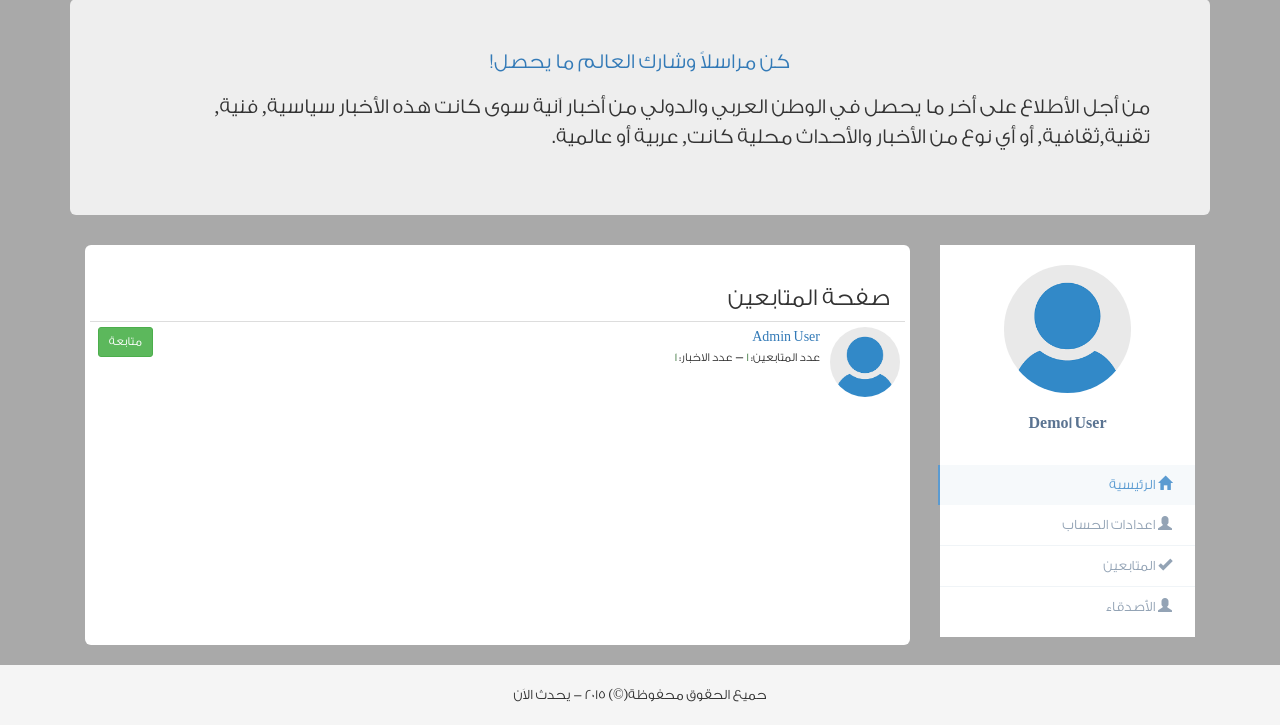
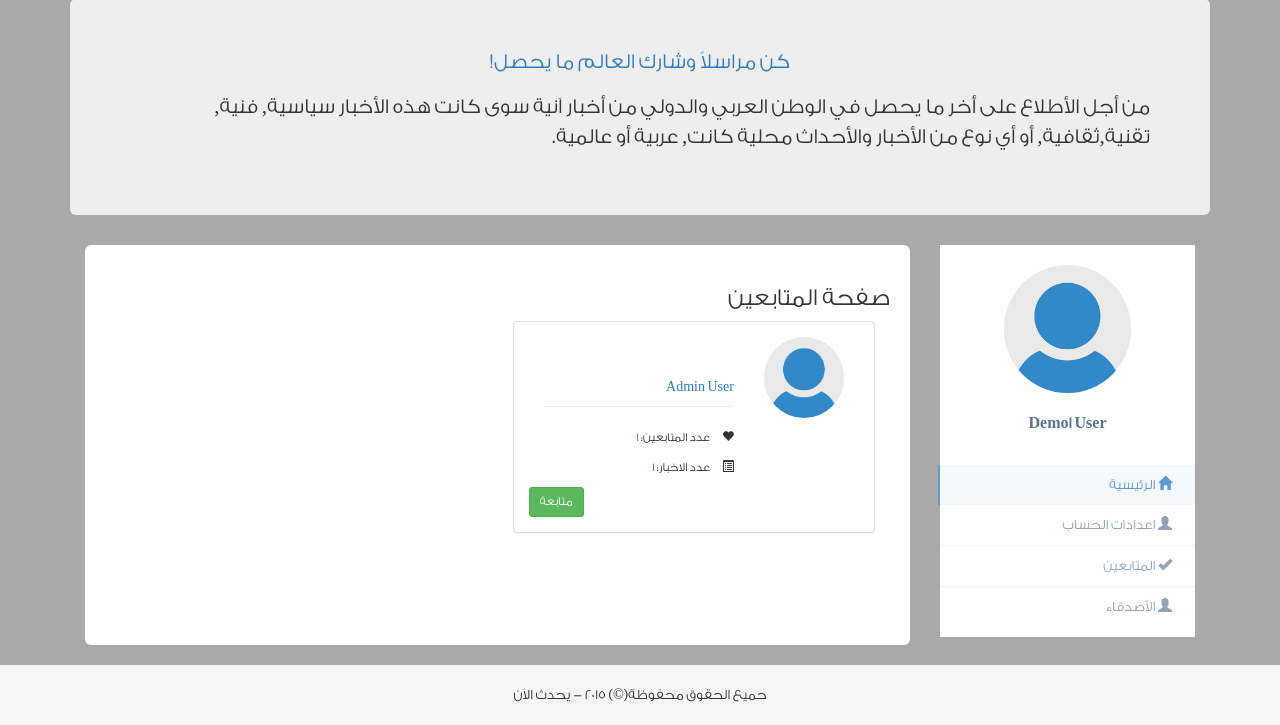
Before and after one commit to algotr/occursnow_en, a Django app: page /followers/ in a window 1280 px wide. Shown: the part 81-806 px from the top of the page. Run offline with Django 3.2, Linux system fonts and the light colour scheme; a user stored in the database is signed in; data comes from the database, SQL or seed files in the repository; both versions use the stored data as it was after the commit; parts of the project's set-up code (start-up, migrations or seed data) failed here and were passed over; some libraries are stand-ins or nearby versions; some web fonts are replaced.

Commit message:
Change the user_page.html,user_list.html and profile

```diff
--- a/changes.txt
+++ b/changes.txt
@@ -4,12 +4,15 @@
 
 /src/home/templates/home/
     user_page.html
+    profile.html
+    user_list.html
 
 /src/home/templatetags/
     rating.py
 
 /src/templates/includes/
     posts.html
+    follow.html
 
 /src/static/js/
     scripts.js
@@ -17,3 +20,6 @@
 
 /src/templates/includes/
     user_menu.html
+
+/src/accounts/templates/accounts/
+    profile.html
--- a/src/home/templates/home/users_list.html
+++ b/src/home/templates/home/users_list.html
@@ -16,13 +16,15 @@
             <img src="{{ u.userprofile.gravatar_url }}" alt="" class="img-circle img-responsive">
         </div>
         <div class="col-md-8 col-sm-10 col-xs-12">
+            <p class="page-header">
            <a href="{% url 'user_page' u.username %}">{{ u.get_full_name }}</a>
+            </p>
            <p>
-                <small>{% trans "عدد المتابعين" %}: </small>
+                <i class="glyphicon glyphicon-heart">&nbsp;</i><small>{% trans "عدد المتابعين" %}: </small>
                 <small class="text-success">{{ u.userprofile.followed_by.all.count }}</small>
             </p>
             <p>
-                <small>{% trans "عدد الاخبار" %}: </small>
+                <i class="glyphicon glyphicon-list-alt">&nbsp;</i><small>{% trans "عدد الاخبار" %}: </small>
                 <small class="text-success">{{ u.post_set.all.count }}</small>
             </p>
         </div>
--- a/src/templates/includes/follow.html
+++ b/src/templates/includes/follow.html
@@ -5,27 +5,28 @@
     <div class="profile-content img-rounded">
         <h3>{% trans 'صفحة' %} ال{{ title }}</h3>
 {% if user_profiles %}
-        <div class="row">
-            <div class="table-responsive">
-                <table class="table table-condensed">
-                    {% for profile in user_profiles %}
-                        <tr>
-                            <td class="col-md-1 col-sm-1 col-xs-1">
-                                <img src="{{ profile.gravatar_url }}" width="70" height="70" alt=""
-                                     class="img-circle">
-                            </td>
-                            <td>
+
+{% for profile in user_profiles.object_list %}
+<div class="col-lg-6">
+<div class="panel panel-default">
+    <div class="panel-body">
+        <div class="col-lg-4 col-md-3 col-sm-5 col-xs-5">
+            <img src="{{ profile.gravatar_url }}" alt="" class="img-circle img-responsive">
+        </div>
+        <div class="col-lg-8 col-md-9 col-sm-7 col-xs-7">
+           <p class="page-header">
            <a href="{% url 'user_page' profile.user.username %}">{{ profile.user.get_full_name }}</a>
-
+           </p>
            <p>
-                                    <small>{% trans "عدد المتابعين" %}: </small>
+                <small><i class="glyphicon glyphicon-heart">&nbsp;</i>{% trans "عدد المتابعين" %}: </small>
                 <small class="text-success">{{ profile.followed_by.all.count }}</small>
-                                    -
-                                    <small>{% trans "عدد الاخبار" %}: </small>
+            </p>
+            <p>
+                <small><i class="glyphicon glyphicon-list-alt">&nbsp;</i>{% trans "عدد الاخبار" %}: </small>
                 <small class="text-success">{{ profile.user.post_set.all.count }}</small>
             </p>
-                            </td>
-                            <td class="col-md-1 col-sm-1 col-xs-1">
+        </div>
+        <div class="pull-left">
            {% if profile in user.userprofile.follows.all %}
                 <form action="{% url 'unfollow' profile.user.username %}" method="post">{% csrf_token %}
                     <button type="submit" class="btn btn-danger btn-sm">{% trans "الغاء المتابعة" %}</button>
@@ -37,13 +38,12 @@
                     <input type="hidden" name="next" value="{{ next }}" />
                 </form>
             {% endif %}
-                            </td>
-                        </tr>
-                    {% endfor %}
-                </table>
+        </div>
+
     </div>
 </div>
-
+</div>
+{% endfor %}
 
         <nav>
         <ul class="pager">
```
Also changed, not shown: src/home/templates/home/user_page.html (+23 -3 lines), src/db.sqlite3. Lines whose indentation alone changed are shown as unchanged.
